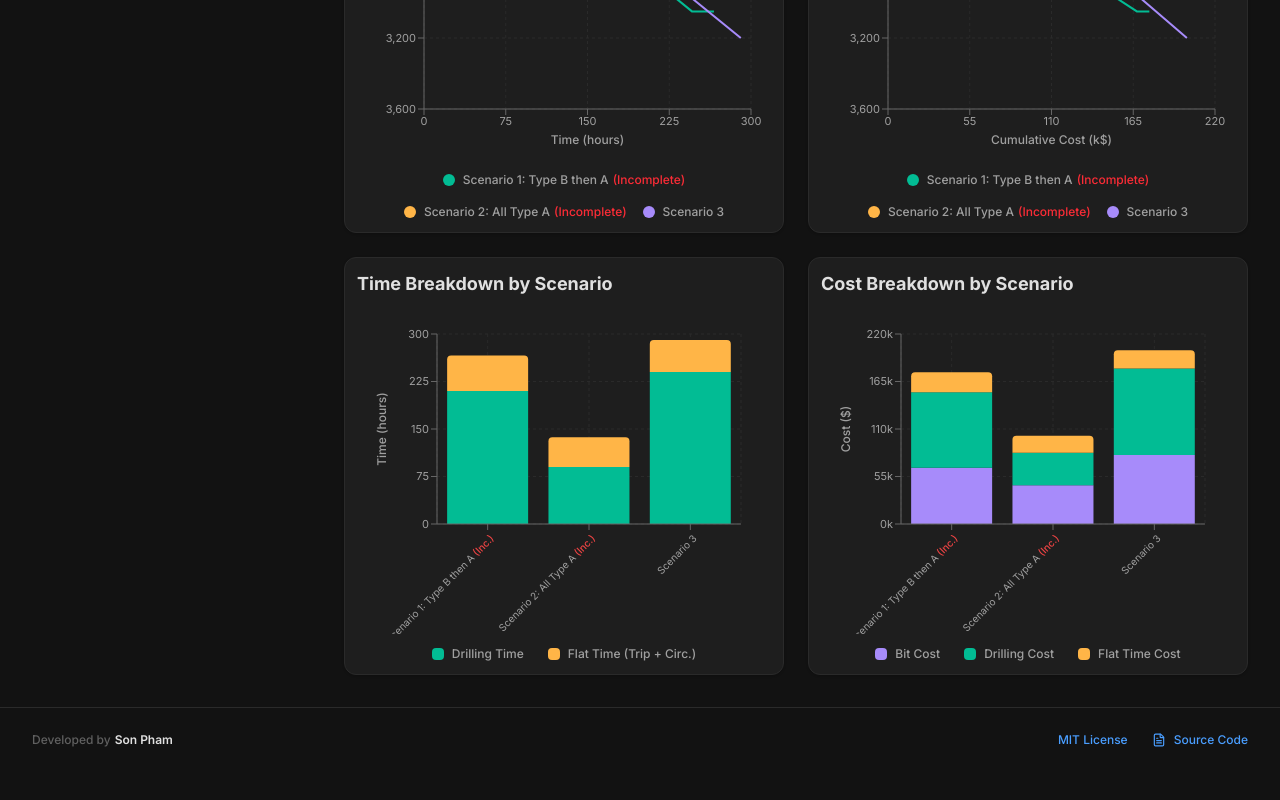
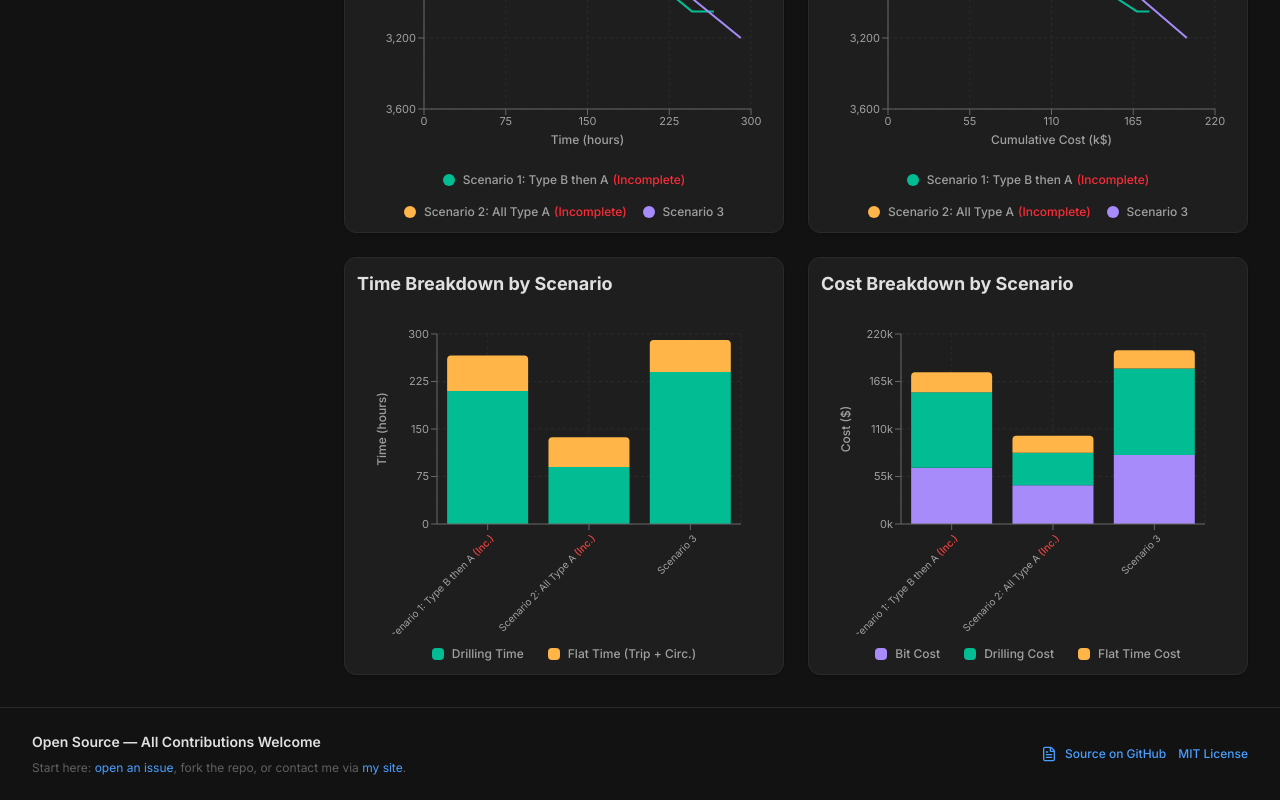
Before and after one commit to son-n-pham/drillcost, a React (Vite) app: page / in a window 1280 px wide. Shown: the part 1251-2051 px from the top of the page. Before the commit the page ends 2023 px from the top, so only its background shows below. Built offline with nearby package versions, Linux system fonts and the light colour scheme.

Commit message:
feat: Update footer with open source message and improved layout for links

```diff
--- a/App.tsx
+++ b/App.tsx
@@ -395,28 +395,33 @@ const App: React.FC = () => {
 
       {/* Footer */}
       <footer className="w-full border-t border-slate-200 dark:border-[var(--bh-border)] py-6 mt-auto">
-        <div className="max-w-7xl mx-auto px-4 sm:px-6 lg:px-8 flex flex-col sm:flex-row justify-between items-center gap-4 text-xs font-medium text-slate-500 dark:text-[var(--bh-text-mute)]">
-          <div className="flex items-center gap-1">
-             <span>Developed by</span>
-             <span className="text-slate-700 dark:text-[var(--bh-text)] font-semibold">Son Pham</span>
+        <div className="max-w-7xl mx-auto px-4 sm:px-6 lg:px-8 flex flex-col sm:flex-row justify-between items-start sm:items-center gap-4 text-sm text-slate-600 dark:text-[var(--bh-text-mute)]">
+          <div className="max-w-xl">
+        <div className="font-semibold text-slate-800 dark:text-[var(--bh-text)]">Open Source — All Contributions Welcome</div>
+
+        <p className="mt-2 text-xs">
+          Start here: <a href="https://github.com/son-n-pham/cost-per-meter/issues" target="_blank" rel="noopener noreferrer" className="text-blue-600 dark:text-[var(--bh-primary)] hover:underline">open an issue</a>, fork the repo, or contact me via <a href="https://son-n-pham.github.io/" target="_blank" rel="noopener noreferrer" className="text-blue-600 dark:text-[var(--bh-primary)] hover:underline">my site</a>.
+        </p>
           </div>
-          <div className="flex items-center gap-6">
-             <a
-               href="https://opensource.org/licenses/MIT"
-               target="_blank"
-               rel="noopener noreferrer"
-               className="hover:text-blue-600 dark:hover:text-[var(--bh-primary)] transition-colors flex items-center gap-2"
-             >
-               MIT License
-             </a>
+
+          <div className="flex flex-col sm:flex-row items-start sm:items-center gap-3">
         <a
           href="https://github.com/son-n-pham/cost-per-meter"
           target="_blank"
           rel="noopener noreferrer"
           className="hover:text-blue-600 dark:hover:text-[var(--bh-primary)] transition-colors flex items-center gap-2"
         >
-               <FileText className="w-3.5 h-3.5" />
-               Source Code
+          <FileText className="w-4 h-4" />
+          <span className="text-xs font-medium">Source on GitHub</span>
+        </a>
+
+        <a
+          href="https://github.com/son-n-pham/cost-per-meter/blob/main/LICENSE"
+          target="_blank"
+          rel="noopener noreferrer"
+          className="hover:text-blue-600 dark:hover:text-[var(--bh-primary)] transition-colors text-xs font-medium"
+        >
+          MIT License
         </a>
           </div>
         </div>
```
Lines whose indentation alone changed are shown as unchanged.
